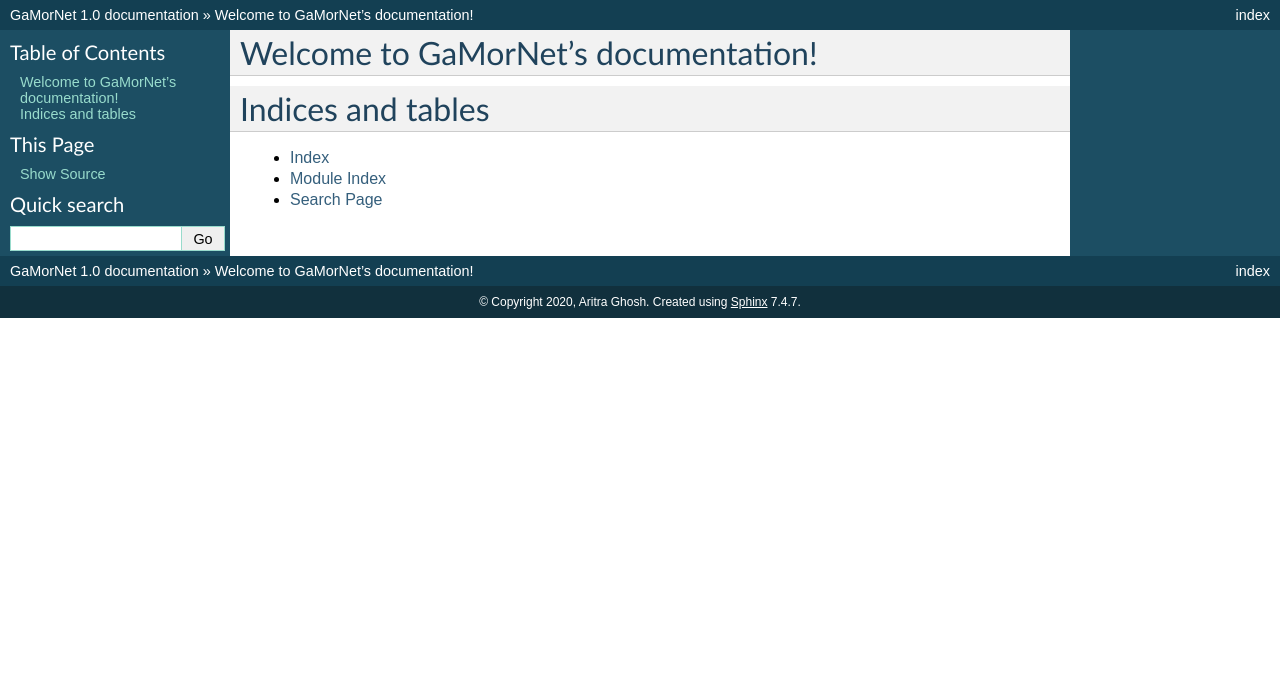
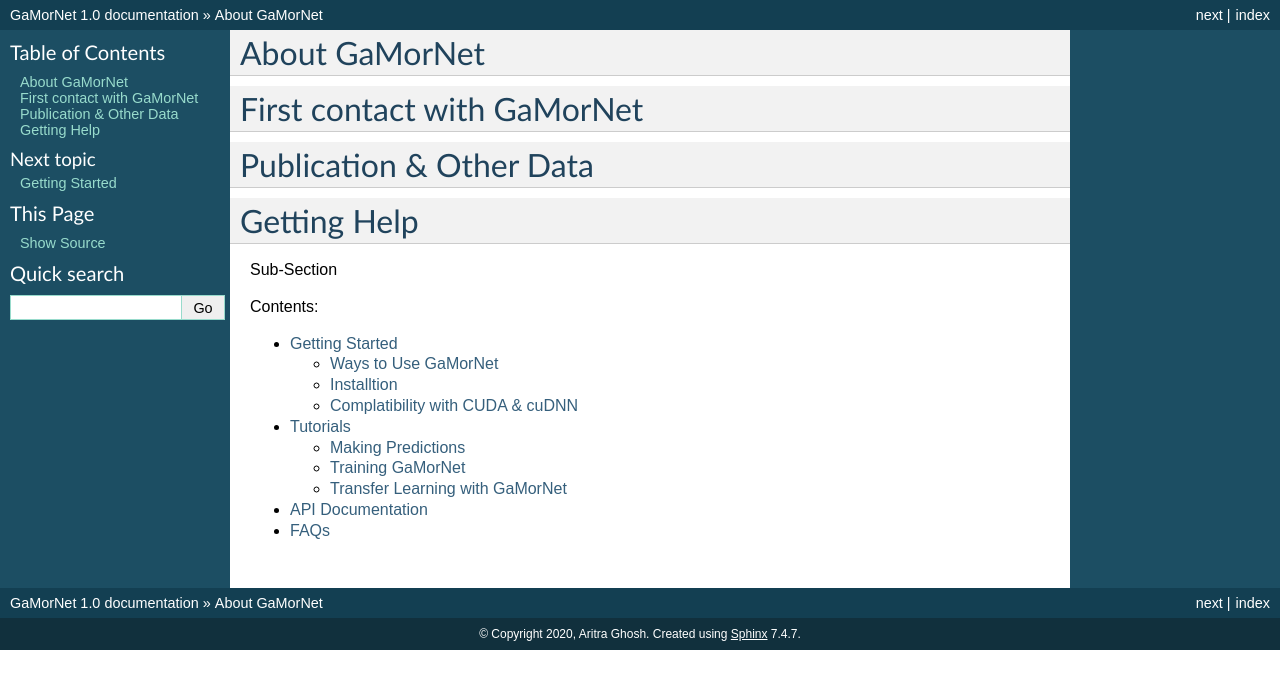
Before and after one commit to aritraghsh09/GaMorNet, a Sphinx documentation site: the page built from docs/source/index.rst, in a window 1280 px wide. Shown: the top 689 px of the page. Built offline with Sphinx 7.4.7, drawn with Linux system fonts in a browser that asks for light colours.

Commit message:
Adding Multiple Pages Scaffolding to index.rst and initial commit of other files

```diff
--- /dev/null
+++ b/docs/source/api_docs.rst
@@ -0,0 +1,2 @@
+API Documentation
+=================
--- /dev/null
+++ b/docs/source/faq.rst
@@ -0,0 +1,2 @@
+FAQs
+====
--- /dev/null
+++ b/docs/source/getting_started.rst
@@ -0,0 +1,14 @@
+Getting Started
+===============
+
+
+Ways to Use GaMorNet
+--------------------
+
+
+Installtion
+-----------
+
+
+Complatibility with CUDA & cuDNN
+--------------------------------
--- a/docs/source/index.rst
+++ b/docs/source/index.rst
@@ -3,18 +3,29 @@
    You can adapt this file completely to your liking, but it should at least
    contain the root `toctree` directive.
 
-Welcome to GaMorNet's documentation!
-====================================
+About GaMorNet
+==============
+
+
+First contact with GaMorNet
+===========================
+
+
+Publication & Other Data
+========================
+
+
+Getting Help
+============
+
+
+Sub-Section
 
 .. toctree::
    :maxdepth: 2
    :caption: Contents:
 
-
-
-Indices and tables
-==================
-
-* :ref:`genindex`
-* :ref:`modindex`
-* :ref:`search`
+   getting_started
+   tutorials
+   api_docs
+   faq
--- /dev/null
+++ b/docs/source/tutorials.rst
@@ -0,0 +1,14 @@
+Tutorials
+=========
+
+
+Making Predictions
+------------------
+
+
+Training GaMorNet
+-----------------
+
+
+Transfer Learning with GaMorNet
+-------------------------------
```
